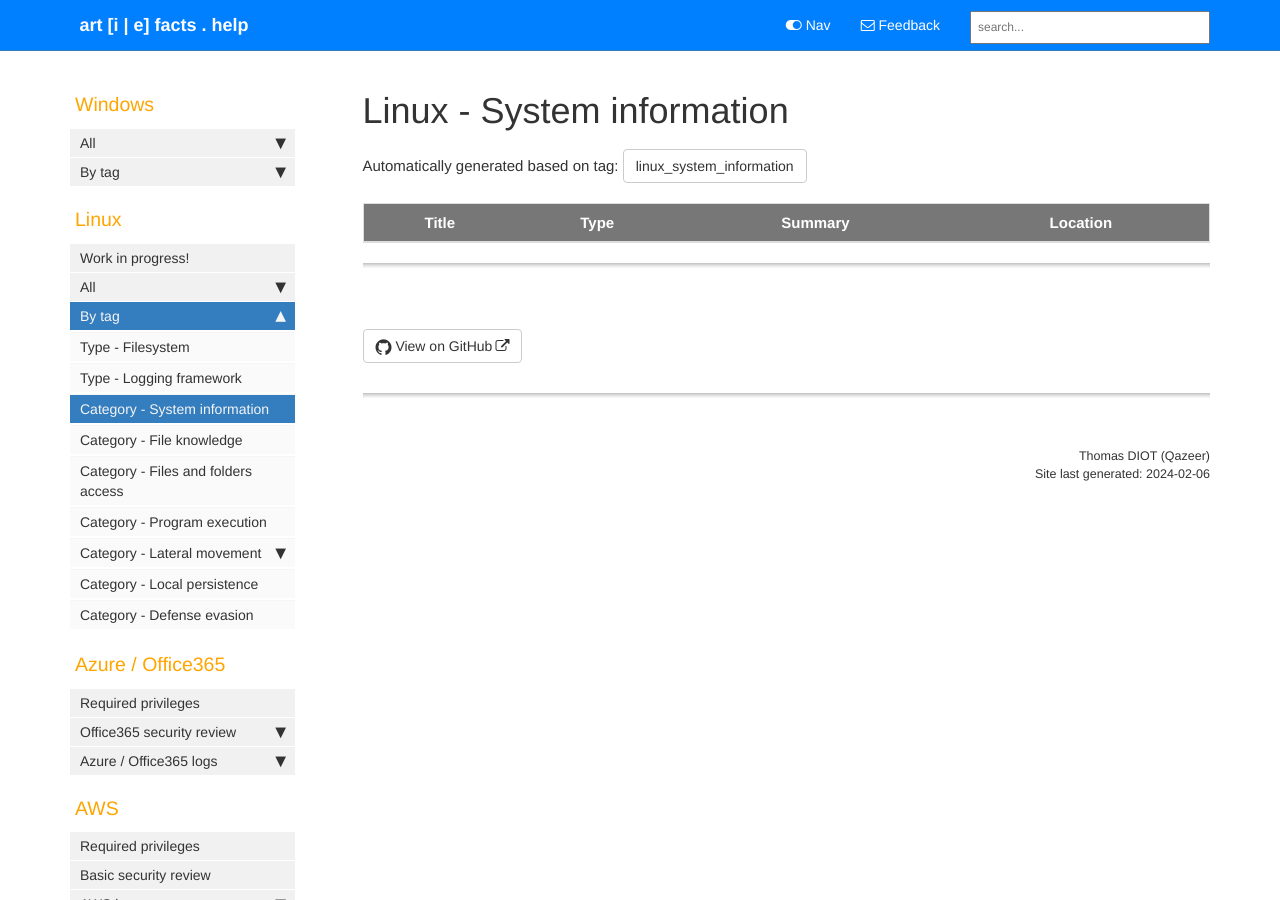
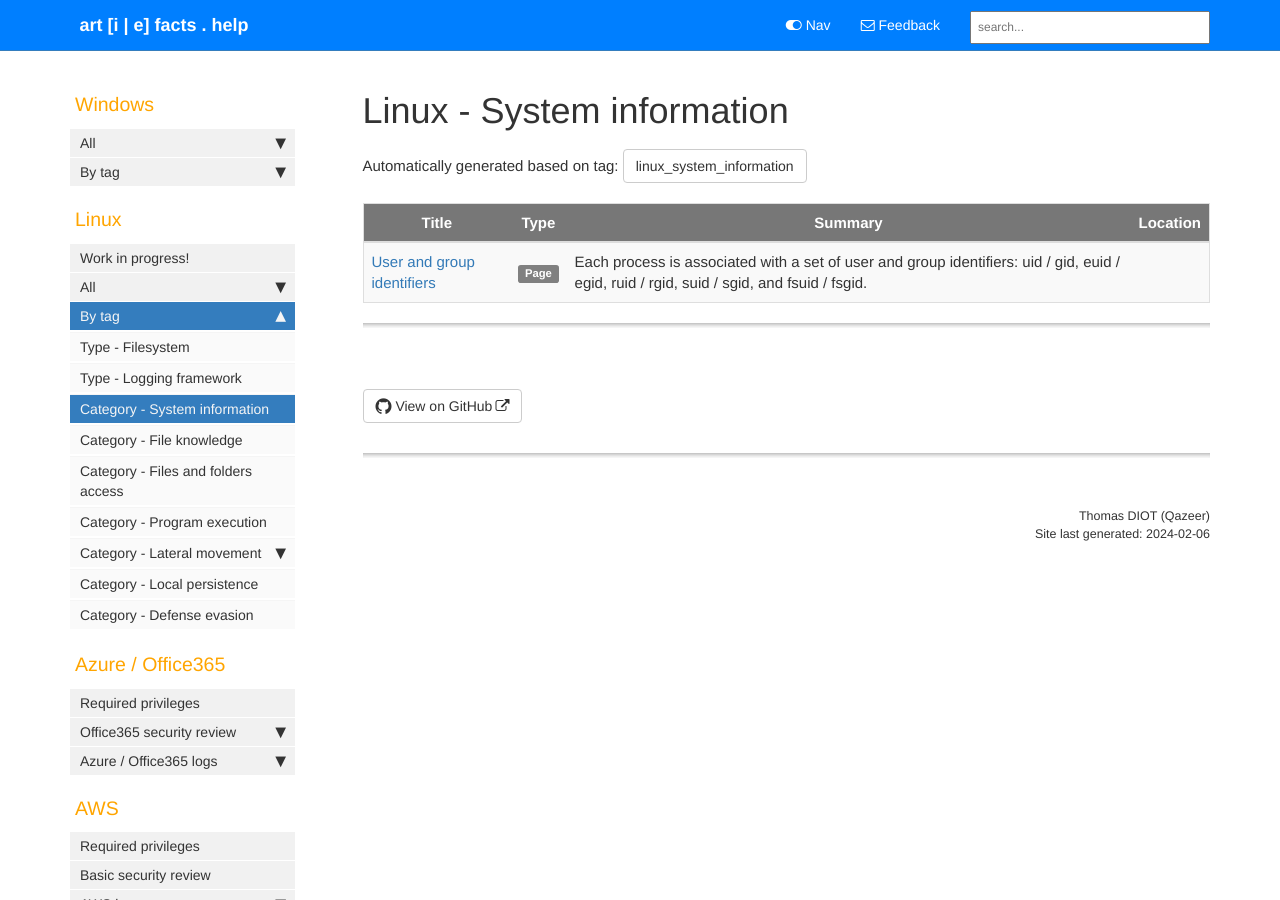
Before and after one commit to Qazeer/artefacts.help, a Jekyll site: the page built from pages/tags/tag_linux_system_information.md, in a window 1280 px wide. Built offline with Jekyll 4.4.1, drawn with Linux system fonts in a browser that asks for light colours; our own code applies the rules of GitHub Pages for plain Markdown files; comment, search, counter and statistics services are not loaded; part of the change alters nothing that is shown.

Commit message:
[Artefact] Linux user and group identifiers

````diff
--- a/_data/sidebars/sidebar.yml
+++ b/_data/sidebars/sidebar.yml
@@ -611,6 +611,14 @@
     output: web
     children:
 
+    - title: System information
+      output: web
+      children:
+
+      - title: User and group identifiers
+        url: /linux_user_and_group_identifiers.html
+        output: web
+
     - title: Linux Audit system
       url: /linux_audit_framework.html
       output: web
--- a/pages/linux/audit_framework.md
+++ b/pages/linux/audit_framework.md
@@ -7,7 +7,7 @@ tags:
   - linux_program_execution
   - linux_files_and_folders_access
   - linux_file_knowledge
-location: 'auditd daemon configuration:\n/etc/audit/auditd.conf\n\nAudit rules:\n/etc/audit/audit.rules\n/etc/audit/rules.d/\n\nAudit logs:\n/var/log/audit.log*\n/var/log/audit/audit.log.*.gz'
+default_location: 'auditd daemon configuration:\n/etc/audit/auditd.conf\n\nAudit rules:\n/etc/audit/audit.rules\n/etc/audit/rules.d/\n\nAudit logs:\n/var/log/audit.log*\n/var/log/audit/audit.log.*.gz'
 last_updated: 2024-02-03
 sidebar: sidebar
 permalink: linux_audit_framework.html
@@ -34,7 +34,10 @@ daemon can also received events from other system components, such as `pam` or
 #### Audit rules
 
 The `Linux Audit` system operates on rules, that define what records will be
-captured in the audit logs.
+captured in the audit logs. Audit rules are defined in the
+`/etc/audit/audit.rules` file or in the `/etc/audit/rules.d/` directory. One
+rule is defined on a single line, as it was arguments to the `auditctl`
+utility.
 
 As the events generated are dependent on the audit rules configured, it is
 recommended to first review the rules defined on the system before analyzing
@@ -42,9 +45,6 @@ the audit logs. By default, no audit rules are configured, apart from eventual
 control rules often specific to the Linux distribution used. If no rules are
 configured, other components (`pam`, `sshd`, etc.) may still be sending events
 to the `auditd` daemon.
-
-Audit rules are defined in the `/etc/audit/audit.rules` file or in the
-`/etc/audit/rules.d/` directory.
 
 There are three types of audit rules:
 
@@ -97,6 +97,7 @@ environnement and applications running on each system.
 An `auditd` event can be split in multiple records. Each record of the same
 event shares the same timestamp (in the `epoch` format) and same unique
 identifier. Each record is associated with a [given type](#record-types).
+Records can be sometimes separated by hundreds other unrelated records.
 
 The records are formatted as series of `FIELD = VALUE` pairs separated by a
 space. The available fields for `auditd` records, and their description, can be
@@ -146,6 +147,10 @@ More record types are listed in the
 
 #### Notable fields
 
+  - The [user and group identifiers (`uid` / `gid`, `euid` / `egid`, `ruid` /
+    `rgid`, `suid` / `sgid`, and `fsuid` / `fsgidof`)](./user_and_group_identifiers.md)
+    of the process.
+
   - `auid`: `audit identifier` that, if present, identify the initial `uid` of
     the user (from the initial process). The `auid` remains the same even if
     the user's identity changes (for instance through `sudo` or `su`, as the
--- /dev/null
+++ b/pages/linux/user_and_group_identifiers.md
@@ -0,0 +1,84 @@
+---
+title: User and group identifiers
+summary: 'Each process is associated with a set of user and group identifiers: uid / gid, euid / egid, ruid / rgid, suid / sgid, and fsuid / fsgid.'
+keywords:
+tags:
+  - linux_system_information
+last_updated: 2024-02-04
+sidebar: sidebar
+permalink: linux_user_and_group_identifiers.html
+folder: linux
+---
+
+### Overview
+
+Each Linux process has its own credentials / identity, which include various
+user and group identifiers.
+
+| Identifier | Description |
+|------------|-------------|
+| `uid` <br><br> `gid` | `user identifier` and `group identifier`. <br><br> The `uid` and `gid` are uniquely linked, respectively, to a specific  user and group. The association between the `uid` / `gid` and textual usernames / group names is defined in the `/etc/passwd` and `/etc/group` files. <br><br> In addition to being used as identifiers in process credentials, the `uid` and `gid` are also stored in the `inodes` of the file system. |
+| `euid` <br><br> `egid` | `effective user identifier` and `effective group identifier`. <br><br> The `euid` and `egid` of the process are used for most access checks and as the user / group owner for files created by that process. <br><br> The `euid` and `egid` should generally be equal, respectively, to the `uid` and `gid` of the user associated with the process. <br><br> Executing a `SUID` or `SGID` binary (i.e. a binary with its `SUID` / `SGID` bit set) will result in the new process `euid` / `egid` to be set to the user / group owner of the `SUID` / `SGID` file. <br><br> `euid` != `uid` can thus be an indication of privilege escalation through a `SUID` binary. |
+| `ruid` <br><br> `rgid` | `real user identifier` and `real group identifier`. <br><br> The `ruid` and `rgid` are inherited from the parent process and represent the "real" identifiers of the process. Only root can change the `ruid` or `rgid` of a process. <br><br> If executing a `SUID` or `SGID` binary, the `ruid` and `rgid` of the new process will remain inherited from the invoking process. <br><br> If calling a command through `sudo` (a `SUID` binary owned by root): <br> - The `sudo` process itself will run with the `euid` of root and the `ruid` of the invoking process. <br> - The command executed through `sudo` will run with `euid`, `egid`, `ruid`, and `rgid` set to root, as `sudo` sets the `ruid` and `rgid` to 0. |
+| `suid` <br><br> `sgid` | `saved user identifier` and `saved group identifier`. <br><br> The `suid` and `sgid` are used as a way to allow a privileged process to temporarily downgrade privileges and revert back to full privileges. Setting `euid` from a privileged value (typically 0 / root) to a lower privilege value (typically != 0 / root), will result in the `suid` of the process to be set to root. As unprivileged process may set their `euid` from their `suid` (and `uid` or `ruid` as well) value, the unprivileged process can revert back to full privilege. <br><br> Executing a `SUID` or `SGID` binary will result in the new process `suid` / `sgid` to be set to the user / group owner of the `SUID` / `SGID` file. |
+| `fsuid` <br><br> `fsgid` | `filesystem user identifier` and `filesystem group identifier`. <br><br> The `fsuid` and `fsgid` are used specifically for filesystem access checks, and should, unless set otherwise, be equal to respectively `euid` and `egid`. <br><br> `fsuid` and `fsgid` mostly remain for retro-compatibility reason as they are no longer necessary since `Linux Kernel 2.0`. |
+
+### Administrative operations and resulting identifiers
+
+```bash
+# standard user (uid / gid 1000) logged-in.
+ps -o uid,euid,ruid,suid,fsuid,egid,rgid,sgid
+    UID  EUID  RUID  SUID FSUID  EGID  RGID  SGID
+   1000  1000  1000  1000  1000  1000  1000  1000
+
+# root user logged-in.
+ps -o uid,euid,ruid,suid,fsuid,egid,rgid,sgid
+    UID  EUID  RUID  SUID FSUID  EGID  RGID  SGID
+      0     0     0     0     0     0     0     0
+
+# SUID (user owner "root", uid 0) ps, executed as user with uid 1000.
+# sudo cp /usr/bin/ps /tmp/ps & sudo chown root /tmp/ps & sudo chmod u+s /tmp/ps
+# /tmp/ps -rwsr-xr-x root user
+/tmp/ps -o uid,euid,ruid,suid,fsuid,egid,rgid,sgid
+    UID  EUID  RUID  SUID FSUID  EGID  RGID  SGID
+      0     0  1000     0     0  1000  1000  1000
+
+# SUID (user owner "test", uid 1001) ps, executed as user with uid 1000.
+# sudo cp /usr/bin/ps /tmp/ps & sudo chown test /tmp/ps & sudo chmod u+s /tmp/ps
+# /tmp/ps -rwsr-xr-x test user
+/tmp/ps -o uid,euid,ruid,suid,fsuid,egid,rgid,sgid
+    UID  EUID  RUID  SUID FSUID  EGID  RGID  SGID
+   1001  1001  1000  1001  1001  1000  1000  1000
+
+# SGID (group owner "root", gid 0) ps, executed as user with uid 1000.
+# sudo cp /usr/bin/ps /tmp/ps & sudo chown user:root /tmp/ps & sudo chmod g+s /tmp/ps
+# /tmp/ps -rwxr-sr-x user root
+ps -o uid,euid,ruid,suid,fsuid,egid,rgid,sgid
+    UID  EUID  RUID  SUID FSUID  EGID  RGID  SGID
+   1000  1000  1000  1000  1000     0  1000     0
+
+# SGID (group owner "test", gid 1001) ps, executed as user with uid 1000.
+# sudo cp /usr/bin/ps /tmp/ps & sudo chown user:test /tmp/ps & sudo chmod g+s /tmp/ps
+# /tmp/ps -rwxr-sr-x user test
+ps -o uid,euid,ruid,suid,fsuid,egid,rgid,sgid
+    UID  EUID  RUID  SUID FSUID  EGID  RGID  SGID
+   1000  1000  1000  1000  1000  1001  1000  1001
+
+# sudo, executed as user with uid 1000.
+sudo ps -o cmd,uid,euid,ruid,suid,fsuid,egid,rgid,sgid
+    CMD                           UID  EUID  RUID  SUID FSUID  EGID  RGID  SGID
+    sudo ps -o cmd,uid,euid,rui     0     0  1000     0     0     0     0     0
+    ps -o cmd,uid,euid,ruid,sui     0     0     0     0     0     0     0     0
+
+# su (root).
+su root
+ps -o uid,euid,ruid,suid,fsuid,egid,rgid,sgid
+    UID  EUID  RUID  SUID FSUID  EGID  RGID  SGID
+      0     0     0     0     0     0     0     0
+```
+
+### References
+
+  - [Wikipedia - User identifier](https://en.wikipedia.org/wiki/User_identifier)
+
+  - [stackoverflow - Difference between Real User ID, Effective User ID and Saved User ID - Answer Flow & Rotem jackoby](https://stackoverflow.com/questions/32455684/difference-between-real-user-id-effective-user-id-and-saved-user-id)
````
